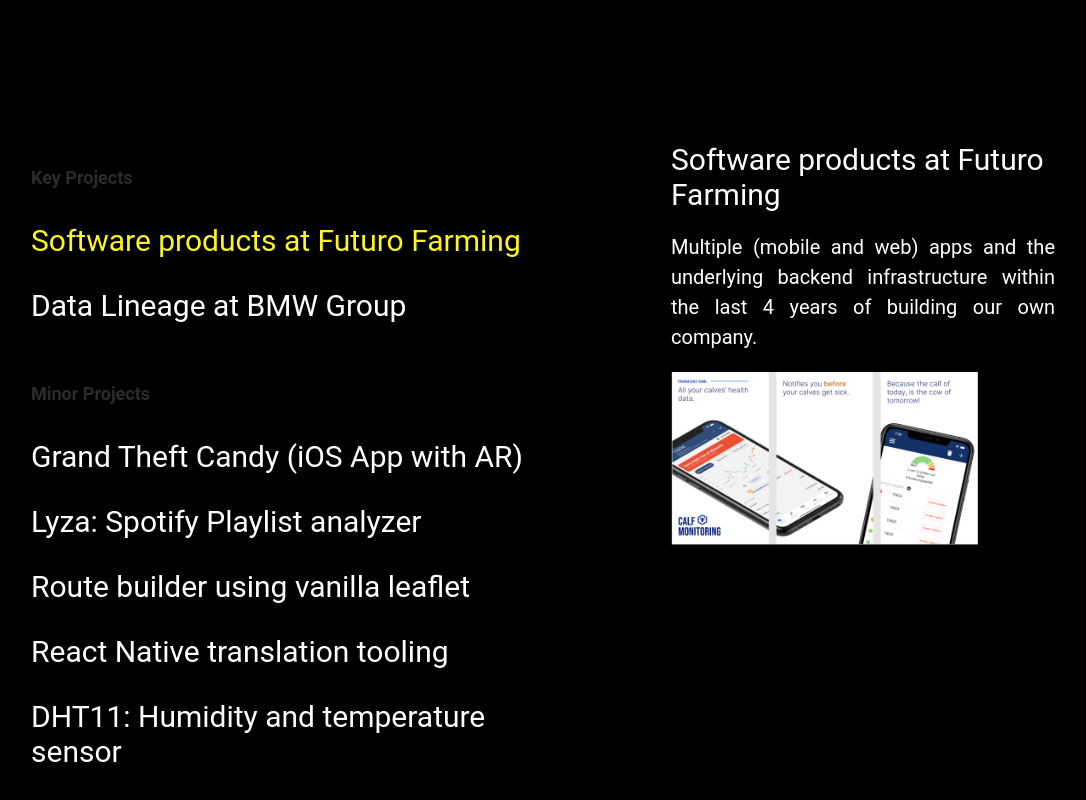
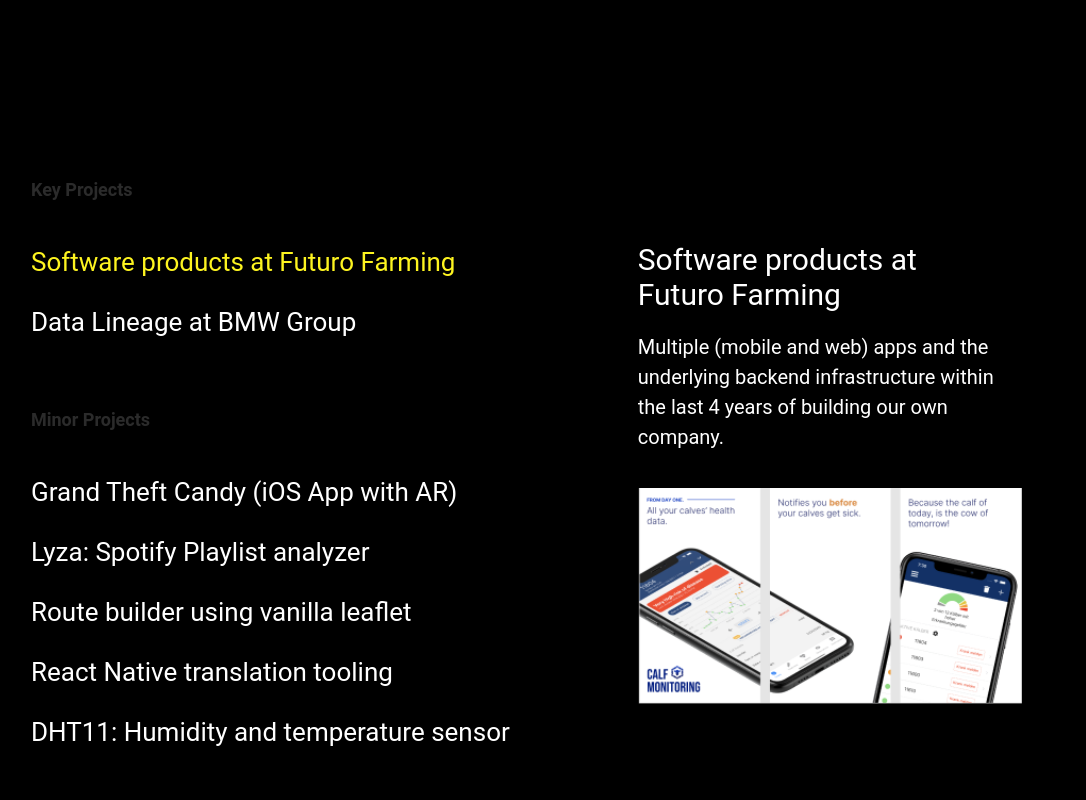
Before and after one commit to ASchwad/aschwad.github.io, a React (Create React App) app: page / in a window 1280 px wide. Shown: the part 1583-2383 px from the top of the page, without its empty margins (97-1183 px from the left). Built offline with nearby package versions, Linux system fonts and the light colour scheme; the HTML template or start-up script is replaced by a standard one.

Commit message:
style: adjust font size for projects

```diff
--- a/src/components/Projects/Projects.css
+++ b/src/components/Projects/Projects.css
@@ -23,7 +23,7 @@
     align-items: flex-start;
 }
 
-.projects h4 {
+.projects h5 {
     margin-bottom: 30px;
 }
 
--- a/src/components/Projects/Projects.tsx
+++ b/src/components/Projects/Projects.tsx
@@ -20,7 +20,7 @@
         projects.map(project => {
           return (
             <div className="project" style={selectedProject === project.key ? { color: "#fdf420" } : {}} key={project.key} onMouseOver={() => setSelectedProject(project.key)}>
-              <h4>{project.title}</h4>
+              <h5>{project.title}</h5>
             </div>
           );
         }
@@ -32,11 +32,12 @@
     const project = projects.find(p => p.key === selectedProject);
     return (
       <Card className='project-details' sx={{ backgroundColor: 'transparent' }}>
-        <CardContent sx={{ color: "white", margin: 0, padding: "0" }}>
+        <h6> </h6>
+        <CardContent sx={{ color: "white", paddingLeft: 0 }}>
           <h4>{project?.title}</h4>
           <p>{project?.description}</p>
         </CardContent>
-        <img alt={project?.title} src={"projects/" + project?.preview_image} style={{ width: "80%", marginBottom: 15 }}></img>
+        <img alt={project?.title} src={"projects/" + project?.preview_image} style={{ width: "100%", marginBottom: 15 }}></img>
       </Card >
     )
   };
@@ -44,9 +45,9 @@
   return (
     <div className="projects-container">
       <div className="projects-list">
-        <h5>Key Projects</h5>
+        <h6>Key Projects</h6>
         <ProjectsList projects={projects.filter((project) => project.type === 'key')} />
-        <h5>Minor Projects</h5>
+        <h6>Minor Projects</h6>
         <ProjectsList projects={projects.filter((project) => project.type === 'minor')} />
       </div>
       <ProjectDetails />
--- a/src/index.css
+++ b/src/index.css
@@ -32,6 +32,13 @@
 }
 
 h5 {
+  font-size: 26px;
+  font-weight: normal;
+  padding: 0;
+  margin: 5px 0;
+}
+
+h6 {
   font-size: 18px;
   color: #2B2B2B;
 }
@@ -39,7 +46,6 @@
 p {
   font-weight: normal;
   font-size: 20px;
-  text-align: justify;
   line-height: 1.5;
 }
 
```
